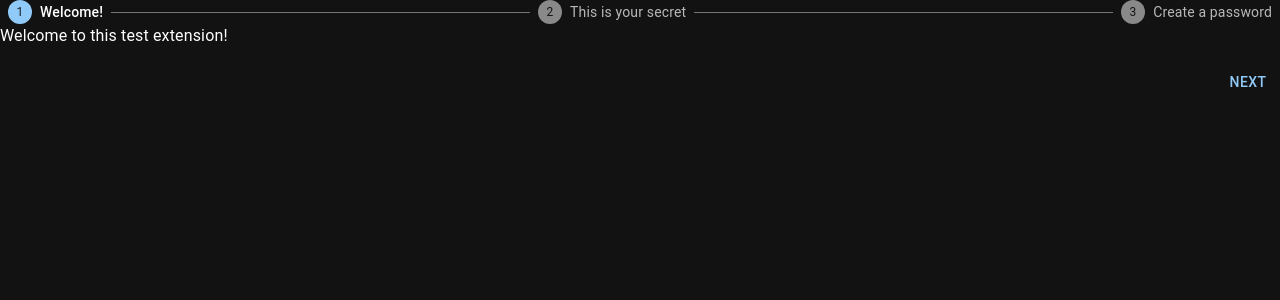
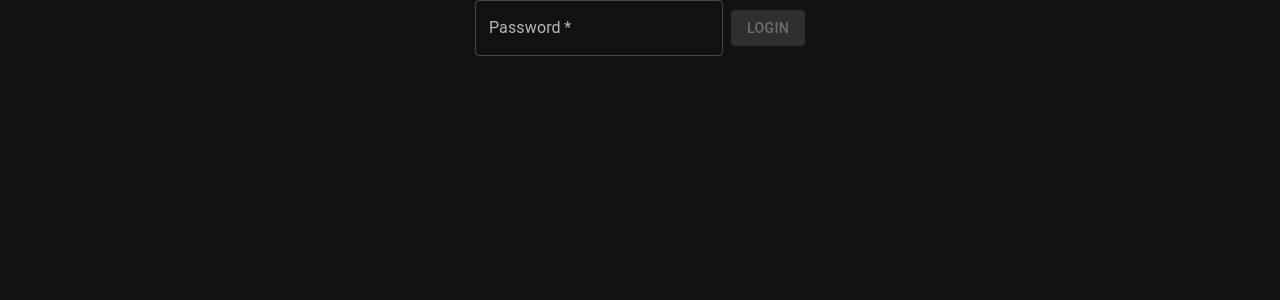
Before and after one commit to stas-karmanov/WH-test, a React (Vite) app: page / in a window 1280 px wide. Shown: the top 300 px of the page. Built offline with nearby package versions, Linux system fonts and the light colour scheme.

Commit message:
add page enum

```diff
--- a/src/core/HashService.ts
+++ b/src/core/HashService.ts
@@ -3,7 +3,7 @@ export class HashService {
     return data;
   }
 
-  async compare(_hash: string, _data: string): Promise<boolean> {
-    return true;
+  async compare(hash: string, data: string): Promise<boolean> {
+    return hash === data;
   }
 }
--- a/src/main.tsx
+++ b/src/main.tsx
@@ -3,11 +3,15 @@ import ReactDOM from 'react-dom/client';
 
 import { App } from './ui/App';
 import { ApplicationContextProvider } from './ApplicationContext';
+import { Router } from './ui/router/Router';
+import { routerConfig } from './ui/router/config';
 
 ReactDOM.createRoot(document.getElementById('root') as HTMLElement).render(
   <React.StrictMode>
     <ApplicationContextProvider>
-      <App />
+      <Router config={routerConfig}>
+        <App />
+      </Router>
     </ApplicationContextProvider>
   </React.StrictMode>,
 );
--- a/src/ui/App.tsx
+++ b/src/ui/App.tsx
@@ -1,30 +1,26 @@
-import React, { FC } from 'react';
+import React, { FC, useEffect } from 'react';
 import { ThemeProvider, createTheme, Theme } from '@mui/material/styles';
 import CssBaseline from '@mui/material/CssBaseline';
 
-import { InitializationPage } from './pages/initialization/InitializationPage';
-import { InitializationContextProvider } from './pages/initialization/InitializationContext';
-import { Router, RouterConfig } from './router/Router';
-import { LoginPage } from './pages/LoginPage';
+import { RouterOutlet } from './router/RouterOutlet';
+import { useNavigate } from './router/useNavigate';
+import { Page } from './router/config';
 
 const theme: Theme = createTheme({
   palette: { mode: 'dark' },
 });
 
-const routerConfig: RouterConfig = {
-  initialization: (
-    <InitializationContextProvider>
-      <InitializationPage />
-    </InitializationContextProvider>
-  ),
-  login: <LoginPage />,
-};
+export const App: FC = () => {
+  const navigate = useNavigate();
 
-export const App: FC = () => {
+  useEffect(() => {
+    navigate(Page.Login);
+  }, [navigate]);
+
   return (
     <ThemeProvider theme={theme}>
       <CssBaseline />
-      <Router config={routerConfig}></Router>
+      <RouterOutlet />
     </ThemeProvider>
   );
 };
--- /dev/null
+++ b/src/ui/pages/AccountPage.tsx
@@ -0,0 +1,5 @@
+import React, { FC } from 'react';
+
+export const AccountPage: FC = () => {
+  return <div>Account Page</div>;
+};
--- a/src/ui/pages/LoginPage.tsx
+++ b/src/ui/pages/LoginPage.tsx
@@ -1,5 +1,79 @@
-import React, { FC } from 'react';
+import React, { FC, FormEvent, useState } from 'react';
+import { Alert, Box, Button, Snackbar } from '@mui/material';
+
+import { Control } from '../common/Control';
+import { FormValues, useForm } from '../common/useForm';
+import { useApplicationPort } from '../../ApplicationContext';
+import { useNavigate } from '../router/useNavigate';
+import { Page } from '../router/config';
+
+interface LoginFormValues extends FormValues {
+  password: string;
+}
 
 export const LoginPage: FC = () => {
-  return <div>Login Page</div>;
+  const applicationPort = useApplicationPort();
+  const navigate = useNavigate();
+  const [loginError, setLoginError] = useState<string>('');
+
+  const { controls, valid, handelInputChange, handleBlur } = useForm<LoginFormValues>({
+    password: {
+      initValue: '',
+      validator(values: LoginFormValues) {
+        return !!values.password;
+      },
+      error: 'Required field',
+    },
+  });
+
+  const handleLogin = async (event: FormEvent) => {
+    event.preventDefault();
+    setLoginError('');
+
+    try {
+      await applicationPort.login(controls.password.value);
+      navigate(Page.Account);
+    } catch (error: unknown) {
+      const message = (error as Error).message ?? 'Login error';
+      setLoginError(message);
+    }
+  };
+
+  return (
+    <>
+      <Box
+        component="form"
+        sx={{
+          display: 'flex',
+          justifyContent: 'center',
+          alignItems: 'center',
+        }}
+        onSubmit={handleLogin}
+      >
+        <Control
+          sx={{ mr: 1 }}
+          type="password"
+          label="Password"
+          name="password"
+          required
+          control={controls.password}
+          onChange={handelInputChange}
+          onBlur={handleBlur}
+        ></Control>
+
+        <Button variant="contained" type="submit" disabled={!valid}>
+          Login
+        </Button>
+      </Box>
+
+      <Snackbar
+        open={!!loginError}
+        autoHideDuration={2000}
+        anchorOrigin={{ vertical: 'top', horizontal: 'right' }}
+        onClose={() => setLoginError('')}
+      >
+        <Alert severity="error">{loginError}</Alert>
+      </Snackbar>
+    </>
+  );
 };
--- a/src/ui/pages/initialization/hooks/useInitializationState.ts
+++ b/src/ui/pages/initialization/hooks/useInitializationState.ts
@@ -3,6 +3,7 @@ import { useCallback, useState } from 'react';
 import { steps } from '../InitializationPage';
 import { useApplicationPort } from '../../../../ApplicationContext';
 import { useNavigate } from '../../../router/useNavigate';
+import { Page } from '../../../router/config';
 
 export interface InitializationState {
   activeStep: number;
@@ -32,7 +33,7 @@ export const useInitializationState = (): InitializationState => {
     if (!stepState) return;
 
     if (isLastStep(activeStep)) {
-      applicationPort.register().then(() => navigate('login'));
+      applicationPort.register().then(() => navigate(Page.Login));
     }
 
     setActiveStep(previous => (previous < steps.length - 1 ? previous + 1 : previous));
--- a/src/ui/router/Router.tsx
+++ b/src/ui/router/Router.tsx
@@ -1,4 +1,4 @@
-import { createContext, FC, useState } from 'react';
+import { createContext, FC, PropsWithChildren, useState } from 'react';
 
 export interface RouterConfig {
   [page: string]: JSX.Element;
@@ -6,6 +6,8 @@ export interface RouterConfig {
 
 export interface RouterState {
   activePage: string;
+  Page?: JSX.Element;
+
   setActivePage(page: string): void;
 }
 
@@ -14,12 +16,12 @@ export const RouterContext = createContext<RouterState>({
   setActivePage(_page: string) {},
 });
 
-export interface RouterProps {
+export interface RouterProps extends PropsWithChildren {
   config: RouterConfig;
 }
 
-export const Router: FC<RouterProps> = ({ config }: RouterProps) => {
-  const [activePage, setActivePage] = useState('initialization');
+export const Router: FC<RouterProps> = ({ config, children }: RouterProps) => {
+  const [activePage, setActivePage] = useState<string>('');
   const Page: JSX.Element | undefined = config[activePage];
-  return <RouterContext.Provider value={{ activePage, setActivePage }}>{Page}</RouterContext.Provider>;
+  return <RouterContext.Provider value={{ activePage, Page, setActivePage }}>{children}</RouterContext.Provider>;
 };
--- /dev/null
+++ b/src/ui/router/RouterOutlet.tsx
@@ -0,0 +1,7 @@
+import { useContext } from 'react';
+import { RouterContext } from './Router';
+
+export const RouterOutlet = () => {
+  const { Page } = useContext(RouterContext);
+  return <>{Page}</>;
+};
--- /dev/null
+++ b/src/ui/router/config.tsx
@@ -0,0 +1,23 @@
+import React from 'react';
+
+import { RouterConfig } from './Router';
+import { InitializationContextProvider } from '../pages/initialization/InitializationContext';
+import { InitializationPage } from '../pages/initialization/InitializationPage';
+import { LoginPage } from '../pages/LoginPage';
+import { AccountPage } from '../pages/AccountPage';
+
+export enum Page {
+  Initialization = 'initialization',
+  Login = 'login',
+  Account = 'account',
+}
+
+export const routerConfig: RouterConfig = {
+  [Page.Initialization]: (
+    <InitializationContextProvider>
+      <InitializationPage />
+    </InitializationContextProvider>
+  ),
+  [Page.Login]: <LoginPage />,
+  [Page.Account]: <AccountPage />,
+};
```
